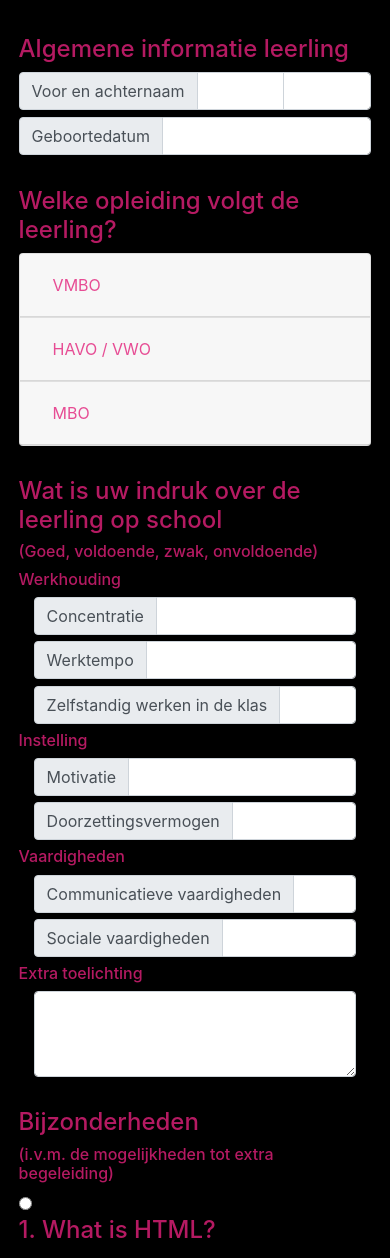
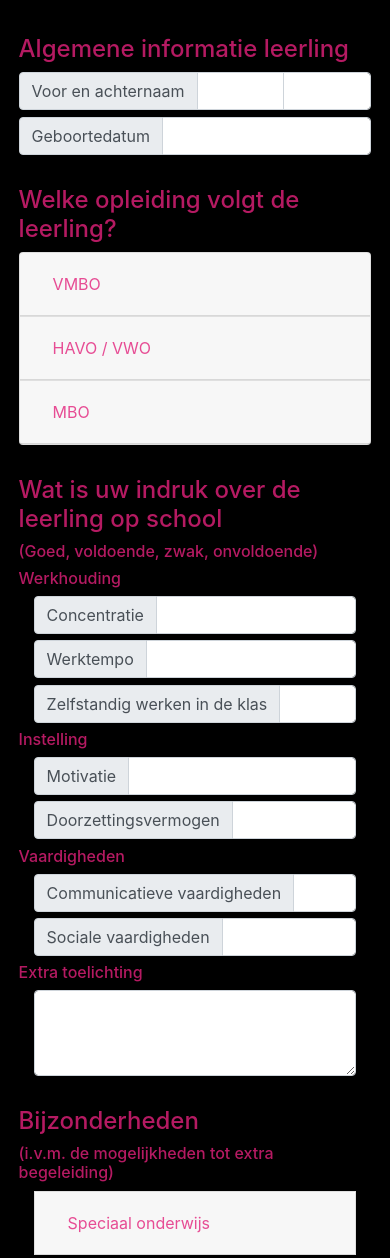
Before and after one commit to JessedeJong/Keuzedeel, a PHP site: page / in a window 390 px wide. Shown: the part 150-1408 px from the top of the page. Run offline with PHP 8.4, Linux system fonts and the light colour scheme.

Commit message:
Added special guidance

```diff
--- a/components/core/head.php
+++ b/components/core/head.php
@@ -1,6 +1,6 @@
 <!--Meta tags-->
 <meta charset="UTF-8">
-<meta http-equiv="X-UA-Compatible" content="IE=edge,chrome=1">
+<meta http-equiv="X-UA-Compatible" content="IE=edge">
 <meta name="viewport" content="width=device-width,initial-scale=1">
 <title>Intake formulier Mediacollege Amsterdam</title>
 <meta name="author" content="name">
--- a/components/extra-guidance.php
+++ b/components/extra-guidance.php
@@ -1,14 +1,39 @@
-<input type="radio" name="group1" value="1" data-toggle="collapse" data-parent="#accordion" href="#collapseFour">
-<div class="panel-group" id="accordion1">
-    <div class="panel panel-default">
-        <div class="panel-heading">
-            <h4 class="panel-title">
-                1. What is HTML?
-            </h4>
-        </div>
-        <div id="collapseFour" class="panel-collapse collapse in">
-            <div class="card-body">
-                <?php include 'components/havo-vwo-content.php'; ?>
+<div class="col-md-6">
+    <div class="accordion" id="accordionSpecial">
+        <div class="card">
+            <div class="card-header" id="headingSpecial">
+                <h5 class="mb-0">
+                    <button class="btn btn-link purple" type="button" data-toggle="collapse" data-target="#collapseFour" aria-expanded="true" aria-controls="collapseOne">
+                        Speciaal onderwijs
+                    </button>
+                </h5>
+            </div>
+            <div id="collapseFour" class="collapse" aria-labelledby="headingSpecial" data-parent="#accordionSpecial">
+                <div class="card-body">
+                    <h6>Volgt de leerling speciaal onderwijs?</h6>
+                    <div class="input-group">
+                        <div class="form-check form-check-inline">
+                            <input class="form-check-input" type="radio" name="special_ed_radio" id="inlineRadio20" value="yes">
+                            <label class="form-check-label" for="inlineRadio20">Ja</label>
+                        </div>
+                        <div class="form-check form-check-inline">
+                            <input class="form-check-input" type="radio" name="special_ed_radio" id="inlineRadio21" value="no">
+                            <label class="form-check-label" for="inlineRadio21">Nee</label>
+                        </div>
+                    </div>
+                    <br>
+                    <h6>Is bij de leerling dyslexie geconstateerd?</h6>
+                    <div class="input-group">
+                        <div class="form-check form-check-inline">
+                            <input class="form-check-input" type="radio" name="dyslexic_radio" id="inlineRadio22" value="yes">
+                            <label class="form-check-label" for="inlineRadio22">Ja</label>
+                        </div>
+                        <div class="form-check form-check-inline">
+                            <input class="form-check-input" type="radio" name="dyslexic_radio" id="inlineRadio23" value="no">
+                            <label class="form-check-label" for="inlineRadio23">Nee</label>
+                        </div>
+                    </div>
+                </div>
             </div>
         </div>
     </div>
--- a/index.php
+++ b/index.php
@@ -27,7 +27,6 @@
                 </div>
                 <input type="text" class="form-control custom-border" name="birthdate">
             </div>
-            <h4></h4>
         </div>
         <div class="spacer"></div>
         <br>
```
